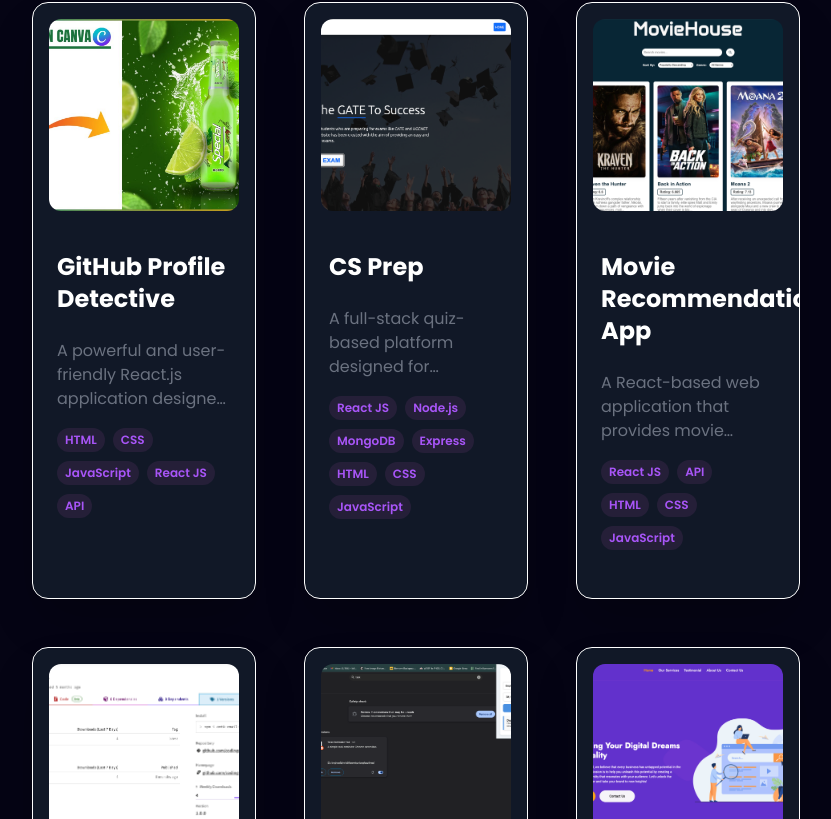
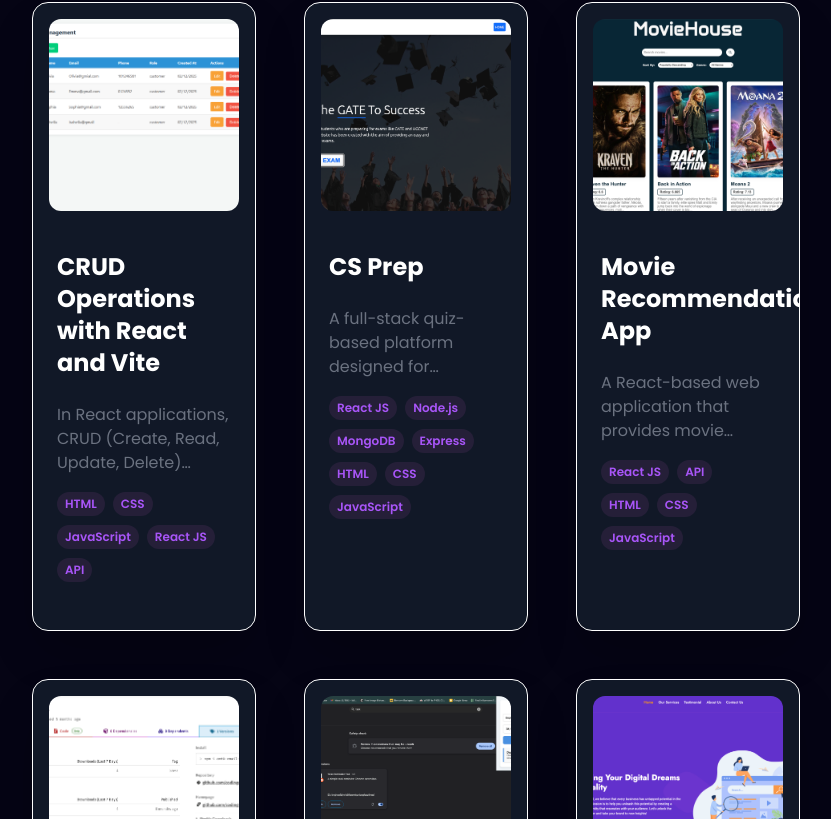
Before and after one commit to bounthorn1/SOK-BOUNTHORN, a React (Vite) app: page / in a window 1280 px wide. Shown: the part 5112-5931 px from the top of the page, without its empty margins (224-1055 px from the left). Built offline with nearby package versions, Linux system fonts and the light colour scheme.

Commit message:
Initial commit

```diff
--- a/src/constants.js
+++ b/src/constants.js
@@ -66,6 +66,7 @@
 import imagesearchLogo from './assets/work_logo/image_search.png';
 import removebgLogo from './assets/work_logo/remove_bg.png';
 import poster from './assets/work_logo/poster.png';
+import crud from './assets/work_logo/crud.png'
 
 
 export const SkillsInfo = [
@@ -252,13 +253,13 @@
   export const projects = [
     {
       id: 0,
-      title: "GitHub Profile Detective",
+      title: "CRUD Operations with React and Vite",
       description:
-        "A powerful and user-friendly React.js application designed to uncover and showcase detailed GitHub profile information. Simply enter a GitHub username, and the app fetches comprehensive data, including profile stats, repositories, followers, and contributions. The intuitive interface ensures a seamless experience, making it a must-visit tool for developers and recruiters.",
-      image: poster,
+        "In React applications, CRUD (Create, Read, Update, Delete) operations are essential for managing data. With Vite, a fast build tool for modern web development, CRUD functionalities are implemented efficiently. Vite enhances React’s development process with features like fast builds and hot module replacement (HMR). CRUD operations typically involve manipulating the state in React (using useState or useReducer.",
+      image: crud,
       tags: ["HTML", "CSS", "JavaScript", "React JS", "API"],
-      github: "https://github.com/codingmastr/GitHub-Profile-Search-App-Using-React-JS",
-      webapp: "https://githubprofiledetective.netlify.app/",
+      github: "",
+      webapp: "",
     },
     {
       id: 1,
```
Also changed, not shown: src/assets/work_logo/crud.png (added).
